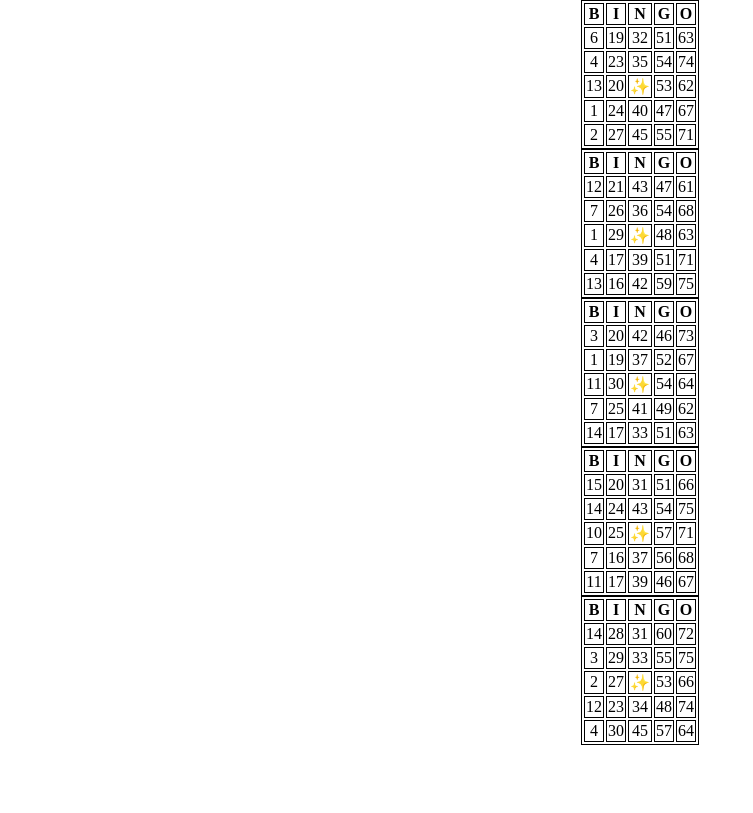
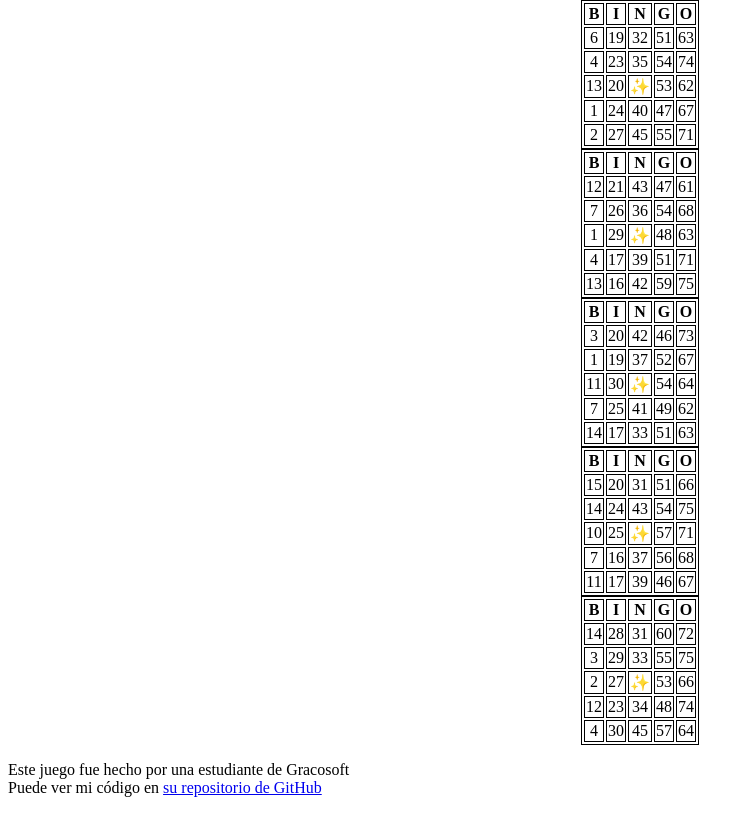
Before and after one commit to Luna-Hazuki2006/Bingo, a plain HTML site: page index.html in a window 1280 px wide. Shown: the part 2071-2884 px from the top of the page, without its empty margins (0-753 px from the left). Before the commit the page ends 2824 px from the top, so only its background shows below. Drawn offline with Linux system fonts and the light colour scheme.

Commit message:
Con el github

```diff
--- a/index.html
+++ b/index.html
@@ -19,5 +19,10 @@
     <p id="aleatorio">Aún no has sacado un número</p>
     <button id="buscar" type="button" onclick="buscar();" disabled>Sacar número 🎡</button>
     <section id="tablitas"></section>
+    <p>
+        Este juego fue hecho por una estudiante de Gracosoft <br>
+        Puede ver mi código en
+        <a href="https://github.com/Luna-Hazuki2006/Bingo" target="_blank">su repositorio de GitHub</a>
+    </p>
 </body>
 </html>
```
